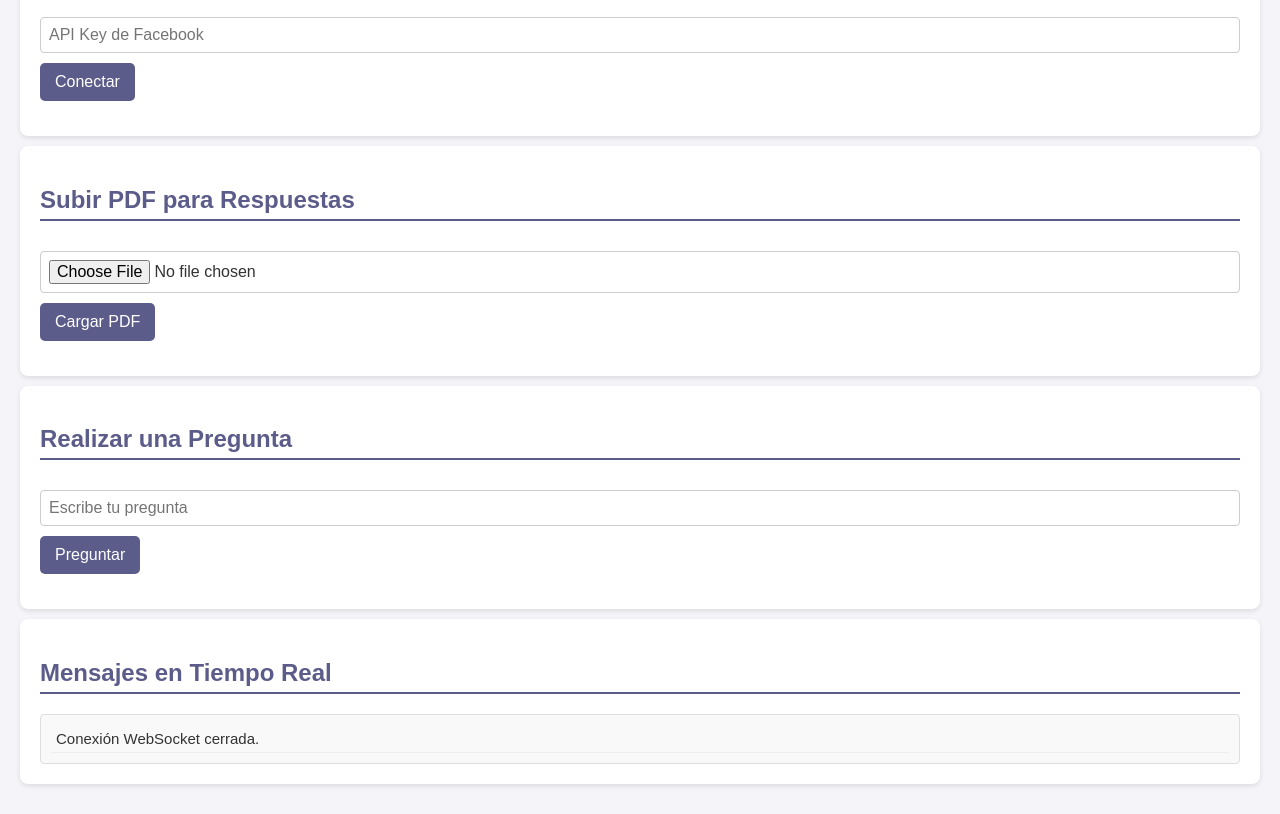
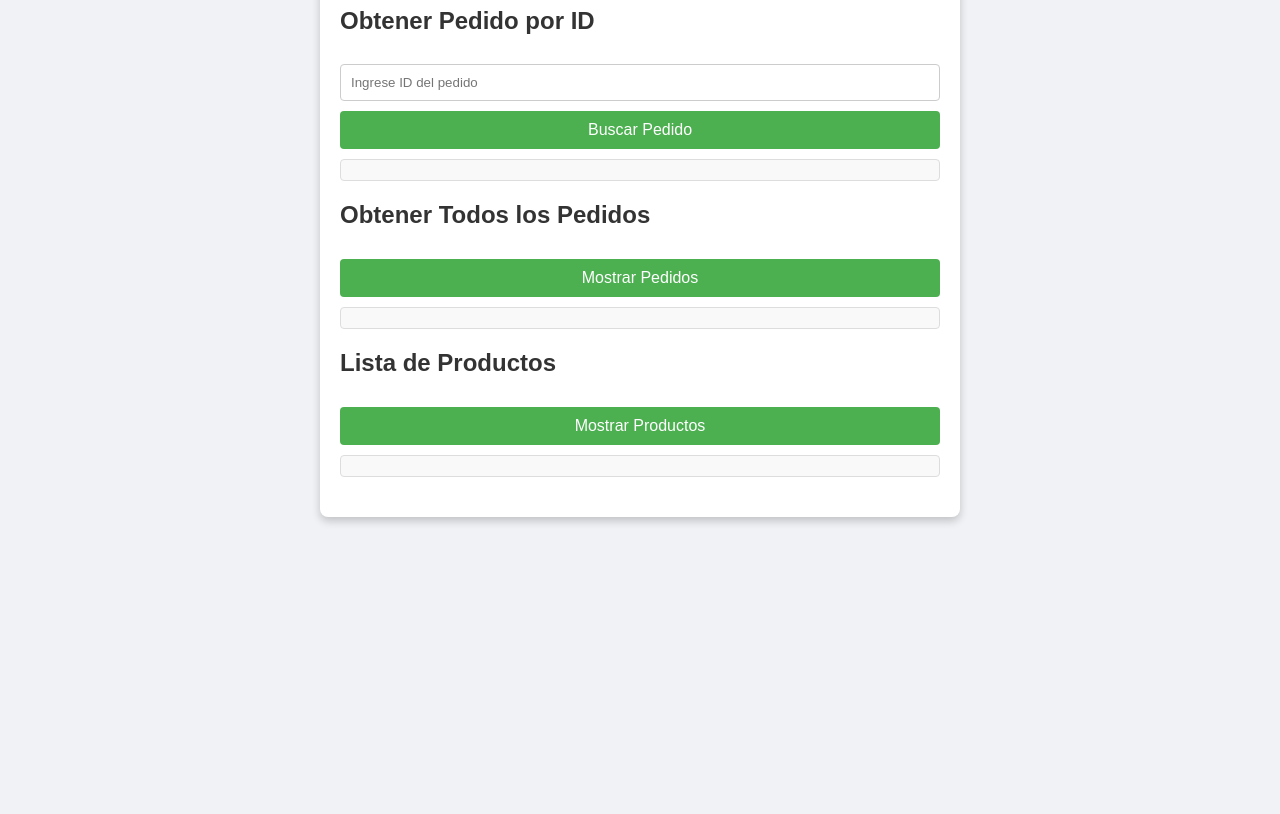
Before and after one commit to blasfemico/chatbot_project, a plain HTML site: page frontend/index.html in a window 1280 px wide. Shown: the part 188-1002 px from the top of the page. After the commit the page ends 800 px from the top, so only its background shows below. Drawn offline with Linux system fonts and the light colour scheme.

```diff
--- a/frontend/index.html
+++ b/frontend/index.html
@@ -1,44 +1,37 @@
-<!-- frontend/index.html -->
 <!DOCTYPE html>
-<html lang="en">
+<html lang="es">
 <head>
     <meta charset="UTF-8">
     <meta name="viewport" content="width=device-width, initial-scale=1.0">
-    <title>Chatbot Utilitarista</title>
+    <title>Gestión de Pedidos y Productos</title>
     <link rel="stylesheet" href="style.css">
 </head>
 <body>
-    <h1>Interfaz de Chatbot</h1>
+    <div class="container">
+        <h1>Gestión de Pedidos y Productos</h1>
 
-    <!-- Conectar a Facebook -->
-    <section>
-        <h2>Conectar Cuenta de Facebook</h2>
-        <input type="text" id="facebook-api-key" placeholder="API Key de Facebook">
-        <button onclick="connectFacebook()">Conectar</button>
-        <p id="facebook-connection-status"></p>
-    </section>
+        <!-- Formulario para obtener un pedido por ID -->
+        <div class="form-section">
+            <h2>Obtener Pedido por ID</h2>
+            <input type="number" id="orderIdInput" placeholder="Ingrese ID del pedido">
+            <button onclick="getOrderById()">Buscar Pedido</button>
+            <div id="orderByIdResult" class="result"></div>
+        </div>
 
-    <!-- Cargar PDF para respuestas del chatbot -->
-    <section>
-        <h2>Subir PDF para Respuestas</h2>
-        <input type="file" id="pdf-file" accept="application/pdf">
-        <button onclick="uploadPDF()">Cargar PDF</button>
-        <p id="pdf-upload-status"></p>
-    </section>
+        <!-- Botón para obtener todos los pedidos -->
+        <div class="form-section">
+            <h2>Obtener Todos los Pedidos</h2>
+            <button onclick="getAllOrders()">Mostrar Pedidos</button>
+            <div id="allOrdersResult" class="result"></div>
+        </div>
 
-    <!-- Realizar una pregunta al chatbot -->
-    <section>
-        <h2>Realizar una Pregunta</h2>
-        <input type="text" id="question-input" placeholder="Escribe tu pregunta">
-        <button onclick="askQuestion()">Preguntar</button>
-        <p id="chatbot-response"></p>
-    </section>
-
-    <!-- Mensajes en tiempo real con WebSocket -->
-    <section>
-        <h2>Mensajes en Tiempo Real</h2>
-        <div id="realtime-messages"></div>
-    </section>
+        <!-- Botón para obtener todos los productos -->
+        <div class="form-section">
+            <h2>Lista de Productos</h2>
+            <button onclick="getAllProducts()">Mostrar Productos</button>
+            <div id="allProductsResult" class="result"></div>
+        </div>
+    </div>
 
     <script src="script.js"></script>
 </body>
--- a/frontend/script.js
+++ b/frontend/script.js
@@ -1,73 +1,127 @@
-// frontend/script.js
+const apiUrl = 'http://localhost:8000';
 
-// Conectar a una cuenta de Facebook usando la API Key
+// Función para conectar con Facebook Messenger
 async function connectFacebook() {
-    const apiKey = document.getElementById('facebook-api-key').value;
+    const apiKey = document.getElementById('facebookApiKeyInput').value;
+    if (!apiKey) {
+        alert('Por favor, ingrese un API Key válido.');
+        return;
+    }
+
     try {
-        const response = await fetch('http://localhost:8000/chatbot/facebook/connect/', {
+        const response = await fetch(`${apiUrl}/facebook/connect/`, {
             method: 'POST',
             headers: { 'Content-Type': 'application/json' },
             body: JSON.stringify({ api_key: apiKey })
         });
         const result = await response.json();
-        document.getElementById('facebook-connection-status').innerText = result.status || "Error al conectar";
+        document.getElementById('facebookConnectionStatus').innerText = result.status || result.detail;
     } catch (error) {
-        console.error('Error en la conexión:', error);
-        document.getElementById('facebook-connection-status').innerText = "Error al conectar";
+        console.error('Error al conectar con Facebook:', error);
     }
 }
 
-// Subir PDF de preguntas y respuestas
+// Función para subir un PDF
 async function uploadPDF() {
-    const fileInput = document.getElementById('pdf-file');
+    const fileInput = document.getElementById('pdfFileInput');
+    const file = fileInput.files[0];
+    if (!file) {
+        alert('Por favor, seleccione un archivo PDF.');
+        return;
+    }
+
     const formData = new FormData();
-    formData.append('file', fileInput.files[0]);
+    formData.append('file', file);
 
     try {
-        const response = await fetch('http://localhost:8000/chatbot/pdf/upload/', {
+        const response = await fetch(`${apiUrl}/pdf/upload/`, {
             method: 'POST',
             body: formData
         });
         const result = await response.json();
-        document.getElementById('pdf-upload-status').innerText = result.message || "Error al subir PDF";
+        document.getElementById('pdfUploadStatus').innerText = result.message || result.detail;
     } catch (error) {
-        console.error('Error al subir PDF:', error);
-        document.getElementById('pdf-upload-status').innerText = "Error al subir PDF";
+        console.error('Error al subir el PDF:', error);
     }
 }
 
-// Realizar una pregunta al chatbot
-async function askQuestion() {
-    const question = document.getElementById('question-input').value;
+// Función para hacer preguntas al chatbot
+async function askChatbot() {
+    const question = document.getElementById('chatbotQuestionInput').value;
+    if (!question) {
+        alert('Por favor, ingrese una pregunta.');
+        return;
+    }
+
     try {
-        const response = await fetch('http://localhost:8000/chatbot/ask/', {
-            method: 'POST',
-            headers: { 'Content-Type': 'application/json' },
-            body: JSON.stringify({ question: question })
-        });
+        const response = await fetch(`${apiUrl}/chatbot/ask/?question=${encodeURIComponent(question)}`);
         const result = await response.json();
-        document.getElementById('chatbot-response').innerText = result.answer || "Lo siento, no tengo una respuesta para esa pregunta";
+        document.getElementById('chatbotAnswer').innerText = result.answer;
     } catch (error) {
-        console.error('Error al preguntar al chatbot:', error);
-        document.getElementById('chatbot-response').innerText = "Error al obtener respuesta del chatbot";
+        console.error('Error al hacer la pregunta al chatbot:', error);
     }
 }
 
-// Conectar a WebSocket para recibir mensajes en tiempo real
-function connectWebSocket() {
-    const ws = new WebSocket("ws://localhost:8000/ws/chat");
-    ws.onmessage = (event) => {
-        const messageData = event.data;
-        const messageElement = document.createElement('p');
-        messageElement.textContent = messageData;
-        document.getElementById('realtime-messages').appendChild(messageElement);
-    };
-    ws.onclose = () => {
-        const messageElement = document.createElement('p');
-        messageElement.textContent = "Conexión WebSocket cerrada.";
-        document.getElementById('realtime-messages').appendChild(messageElement);
-    };
+// Función para obtener un pedido por ID
+async function getOrderById() {
+    const orderId = document.getElementById('orderIdInput').value;
+    if (!orderId) {
+        alert('Por favor, ingrese un ID válido.');
+        return;
+    }
+
+    try {
+        const response = await fetch(`${apiUrl}/orders/${orderId}`);
+        const order = await response.json();
+        document.getElementById('orderByIdResult').innerHTML = `
+            <p><strong>Pedido ID:</strong> ${order.id}</p>
+            <p><strong>Teléfono:</strong> ${order.phone}</p>
+            <p><strong>Email:</strong> ${order.email}</p>
+            <p><strong>Dirección:</strong> ${order.address}</p>
+        `;
+    } catch (error) {
+        console.error('Error al obtener el pedido:', error);
+    }
 }
 
-// Inicializar WebSocket al cargar la página
-document.addEventListener("DOMContentLoaded", connectWebSocket);
+// Función para obtener todos los pedidos
+async function getAllOrders() {
+    try {
+        const response = await fetch(`${apiUrl}/orders/`);
+        const orders = await response.json();
+        let output = '';
+        orders.forEach(order => {
+            output += `
+                <p><strong>Pedido ID:</strong> ${order.id}</p>
+                <p><strong>Teléfono:</strong> ${order.phone}</p>
+                <p><strong>Email:</strong> ${order.email}</p>
+                <p><strong>Dirección:</strong> ${order.address}</p>
+                <hr>
+            `;
+        });
+        document.getElementById('allOrdersResult').innerHTML = output || '<p>No hay pedidos disponibles.</p>';
+    } catch (error) {
+        console.error('Error al obtener los pedidos:', error);
+    }
+}
+
+// Función para obtener todos los productos
+async function getAllProducts() {
+    try {
+        const response = await fetch(`${apiUrl}/products/`);
+        const products = await response.json();
+        let output = '';
+        products.forEach(product => {
+            output += `
+                <p><strong>Producto ID:</strong> ${product.id}</p>
+                <p><strong>Nombre:</strong> ${product.name}</p>
+                <p><strong>Precio:</strong> $${product.price}</p>
+                <p><strong>Descripción:</strong> ${product.description || 'N/A'}</p>
+                <hr>
+            `;
+        });
+        document.getElementById('allProductsResult').innerHTML = output || '<p>No hay productos disponibles.</p>';
+    } catch (error) {
+        console.error('Error al obtener los productos:', error);
+    }
+}
--- a/frontend/style.css
+++ b/frontend/style.css
@@ -1,80 +1,73 @@
-/* frontend/style.css */
+/* style.css */
 
-/* Configuración general */
 body {
     font-family: Arial, sans-serif;
-    background-color: #f4f4f9;
+    background-color: #f0f2f5;
+    color: #333;
     margin: 0;
+    display: flex;
+    justify-content: center;
+    align-items: center;
+    height: 100vh;
+}
+
+.container {
+    background-color: #fff;
     padding: 20px;
-    color: #333;
+    border-radius: 8px;
+    box-shadow: 0 4px 8px rgba(0, 0, 0, 0.2);
+    width: 90%;
+    max-width: 600px;
 }
 
 h1 {
     text-align: center;
-    color: #444;
+    color: #4CAF50;
 }
 
-section {
-    background-color: #ffffff;
-    border-radius: 8px;
-    padding: 20px;
-    margin: 10px 0;
-    box-shadow: 0 2px 5px rgba(0, 0, 0, 0.1);
+h2 {
+    color: #333;
 }
 
-/* Estilos para títulos de sección */
-h2 {
-    color: #5c5c8a;
-    border-bottom: 2px solid #5c5c8a;
-    padding-bottom: 5px;
+.form-section {
+    margin-bottom: 20px;
 }
 
-/* Estilos para los botones */
+input[type="number"] {
+    width: 100%;
+    padding: 10px;
+    margin-top: 10px;
+    border: 1px solid #ccc;
+    border-radius: 4px;
+    box-sizing: border-box;
+}
+
 button {
-    background-color: #5c5c8a;
+    background-color: #4CAF50;
     color: white;
+    padding: 10px;
     border: none;
-    padding: 10px 15px;
-    border-radius: 5px;
+    border-radius: 4px;
     cursor: pointer;
+    width: 100%;
+    margin-top: 10px;
     font-size: 16px;
-    transition: background-color 0.3s ease;
 }
 
 button:hover {
-    background-color: #4b4b7a;
+    background-color: #45a049;
 }
 
-/* Estilos para los campos de entrada */
-input[type="text"], input[type="file"] {
-    width: 100%;
-    padding: 8px;
-    margin: 10px 0;
-    box-sizing: border-box;
+.result {
+    background-color: #f9f9f9;
+    padding: 10px;
+    margin-top: 10px;
+    border: 1px solid #ddd;
     border-radius: 4px;
-    border: 1px solid #ccc;
-    font-size: 16px;
+    max-height: 200px;
+    overflow-y: auto;
 }
 
-/* Estilos para los mensajes */
-p {
-    font-size: 15px;
-    color: #666;
+.result p {
+    margin: 5px 0;
 }
-
-/* Sección de mensajes en tiempo real */
-#realtime-messages {
-    background-color: #f9f9f9;
-    border-radius: 4px;
-    padding: 10px;
-    max-height: 200px;
-    overflow-y: auto;
-    border: 1px solid #ddd;
-}
-
-#realtime-messages p {
-    color: #333;
-    padding: 5px;
-    margin: 0;
-    border-bottom: 1px solid #eee;
-}
```
Also changed, not shown: 1 other file.
